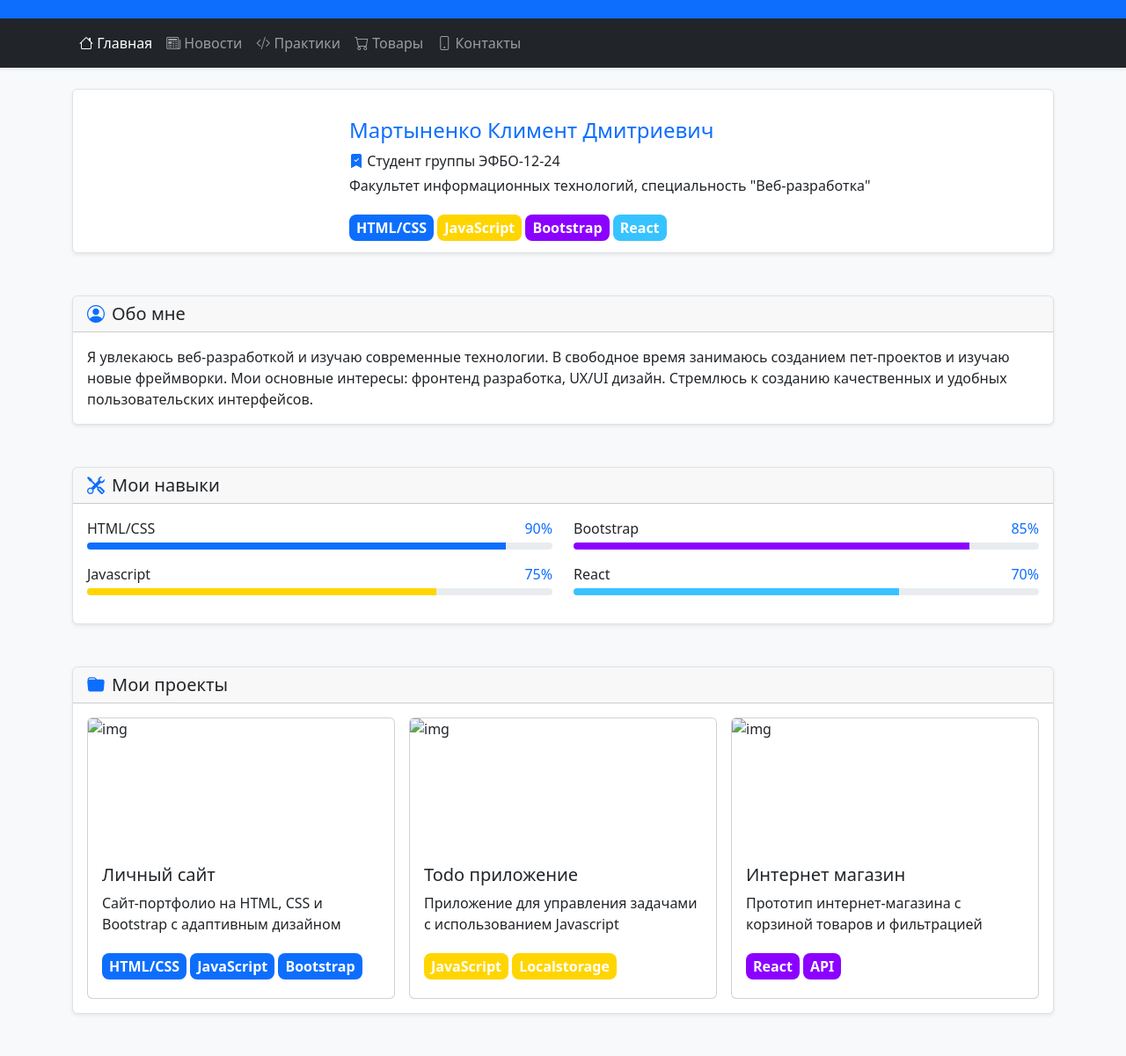
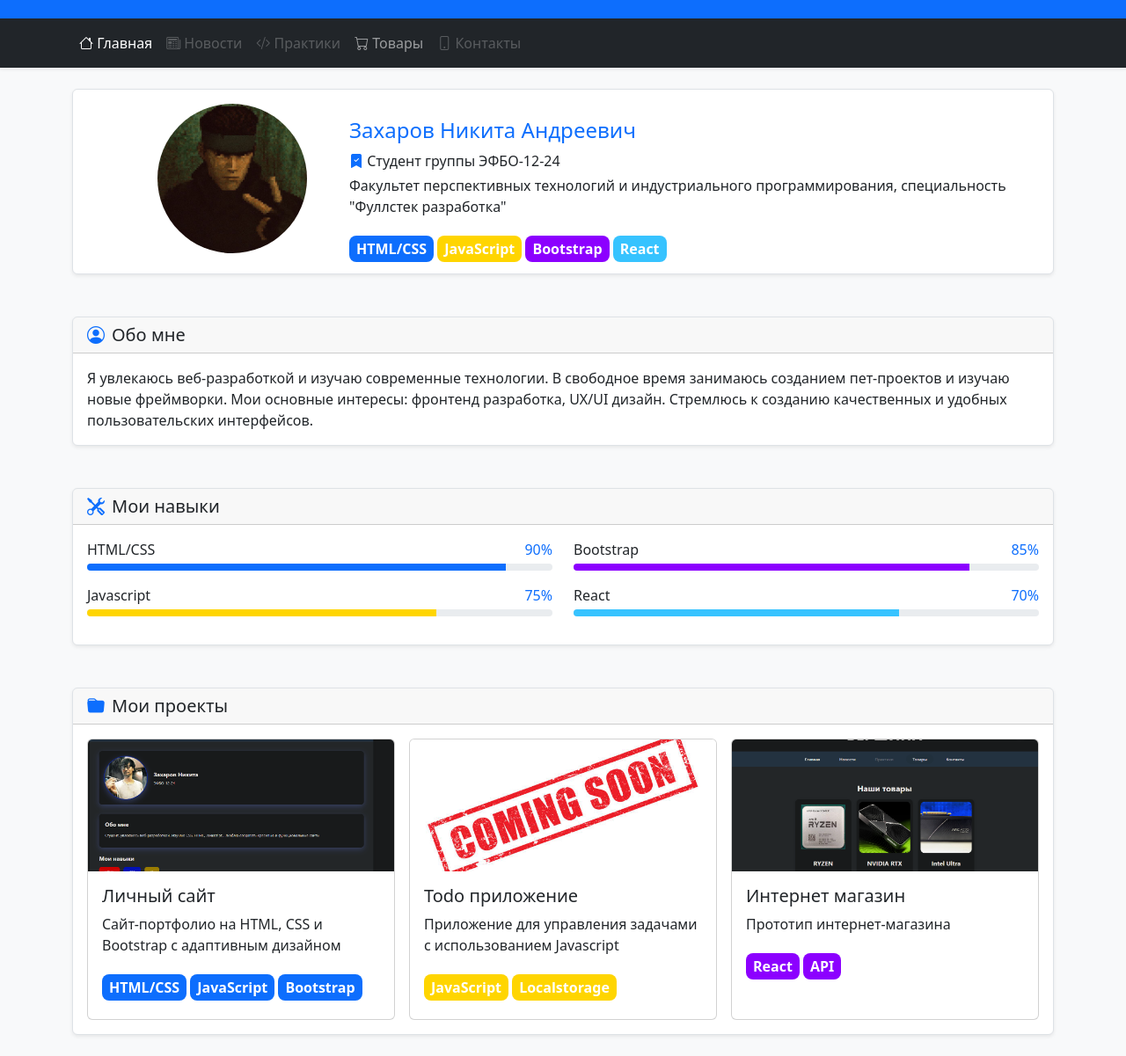
Before and after one commit to paleavenger/front-back-practice9-12, a website: page index.html in a window 1280 px wide. Shown: the part 99-1300 px from the top of the page at 88% size. Drawn offline with nearby package versions, Linux system fonts and the light colour scheme.

Commit message:
Initial commit

```diff
--- a/index.html
+++ b/index.html
@@ -34,16 +34,16 @@
 					<a class="nav-link active" href="#"><i class="bi bi-house"></i> Главная</a>
 				</li>
 				<li class="nav-item">
-					<a class="nav-link" href="#"><i class="bi bi-newspaper"></i> Новости</a>
+					<a class="nav-link disabled" href="#"><i class="bi bi-newspaper"></i> Новости</a>
 				</li>
 				<li class="nav-item">
-					<a class="nav-link" href="#"><i class="bi bi-code-slash"></i> Практики</a>
+					<a class="nav-link disabled" href="#"><i class="bi bi-code-slash"></i> Практики</a>
 				</li>
 				<li class="nav-item">
 					<a class="nav-link" href="pages/goods.html"><i class="bi bi-cart"></i> Товары</a>
 				</li>
 				<li class="nav-item">
-					<a class="nav-link" href="#"><i class="bi bi-phone"></i> Контакты</a>
+					<a class="nav-link disabled" href="#"><i class="bi bi-phone"></i> Контакты</a>
 				</li>
 			</ul>
 		</div>
@@ -53,11 +53,11 @@
 <main class="container">
 	<div class="bg-white shadow-sm rounded-2 mt-4 px-5 py-3 border">
 		<div class="d-flex align-items-start">
-			<img class="img-fluid mx-5" style="width: 170px; border-radius: 180px" src="assets/images/photo.png" alt="">
+			<img class="img-fluid mx-5" style="width: 170px; border-radius: 180px" src="assets/images/snake.jpg" alt="">
 			<div class="d-flex flex-column mt-3">
-				<h2 class="fs-4 text-primary">Мартыненко Климент Дмитриевич</h2>
+				<h2 class="fs-4 text-primary">Захаров Никита Андреевич</h2>
 				<p class="text-dark mb-1"><i class="bi bi-bookmark-check-fill text-primary"></i> Студент группы ЭФБО-12-24</p>
-				<p class="text-dark mb-4">Факультет информационных технологий, специальность "Веб-разработка"</p>
+				<p class="text-dark mb-4">Факультет перспективных технологий и индустриального программирования, специальность "Фуллстек разработка"</p>
 				<div class="stack ">
 					<span class="fw-bold bg-primary text-white rounded-3 px-2 py-1 fw-semibold">HTML/CSS</span>
 					<span class="fw-bold text-white rounded-3 px-2 py-1 fw-semibold" style="background-color: #ffd500">JavaScript</span>
@@ -140,7 +140,7 @@
 			<div class="row g-3">
 				<div class="col-md-4">
 					<div class="card h-100">
-						<img class="card-img-top" src="assets/images/product.png" alt="img"  style="height: 150px; object-fit: cover;">
+						<img class="card-img-top" src="assets/images/site.png" alt="img"  style="height: 150px; object-fit: cover;">
 						<div class="card-body">
 							<h3 class="fs-5 card-title">Личный сайт</h3>
 							<p class="mb-4">Сайт-портфолио на HTML, CSS и Bootstrap с адаптивным дизайном</p>
@@ -154,7 +154,7 @@
 				</div>
 				<div class="col-md-4">
 					<div class="card h-100">
-						<img class="card-img-top" src="assets/images/product.png" alt="img"  style="height: 150px; object-fit: cover;">
+						<img class="card-img-top" src="assets/images/istockphoto-1417048081-612x612.jpg" alt="img"  style="height: 150px; object-fit: cover;">
 						<div class="card-body">
 							<h3 class="fs-5 card-title">Todo приложение</h3>
 							<p class="mb-4">Приложение для управления задачами с использованием Javascript</p>
@@ -167,10 +167,10 @@
 				</div>
 				<div class="col-md-4">
 					<div class="card h-100">
-						<img class="card-img-top" src="assets/images/product.png" alt="img"  style="height: 150px; object-fit: cover;">
+						<img class="card-img-top" src="assets/images/netshop.png" alt="img"  style="height: 150px; object-fit: cover;">
 						<div class="card-body">
 							<h3 class="fs-5 card-title">Интернет магазин</h3>
-							<p class="mb-4">Прототип интернет-магазина с корзиной товаров и фильтрацией</p>
+							<p class="mb-4">Прототип интернет-магазина</p>
 							<div class="mb-2 stack ">
 								<span class="fw-bold text-white rounded-3 px-2 py-1 fw-semibold" style="background-color: #8c00ff">React</span>
 								<span class="fw-bold text-white rounded-3 px-2 py-1 fw-semibold" style="background-color: #8c00ff">API</span>
```
Also changed, not shown: pages/goods.html (+8 -8 lines), README.md, assets/images/boss-rv-500-processor-effektov_id2369_2.jpg (added), assets/images/chainik.jpg (added), assets/images/hornet.png (added), assets/images/istockphoto-1417048081-612x612.jpg (added), assets/images/netshop.png (added), assets/images/site.png (added), assets/images/smartbrick.jpg (added), assets/images/snake.jpg (added).
